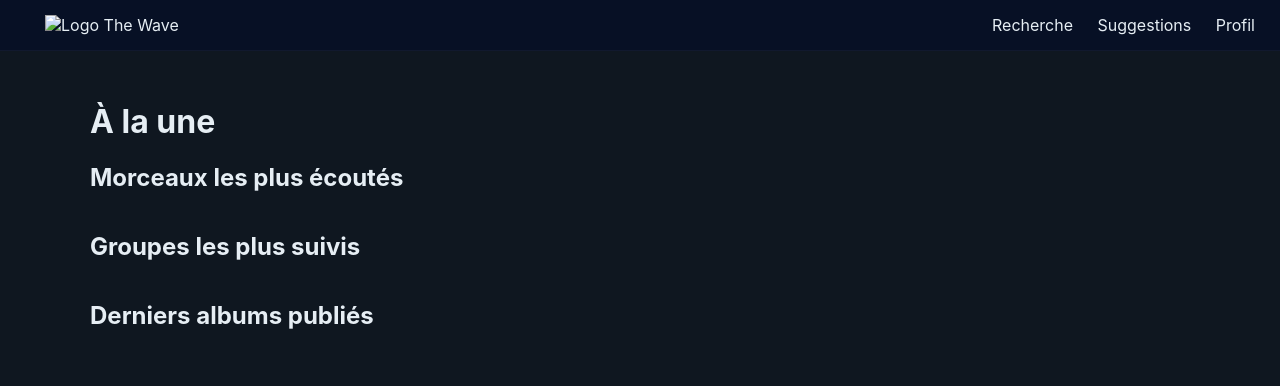
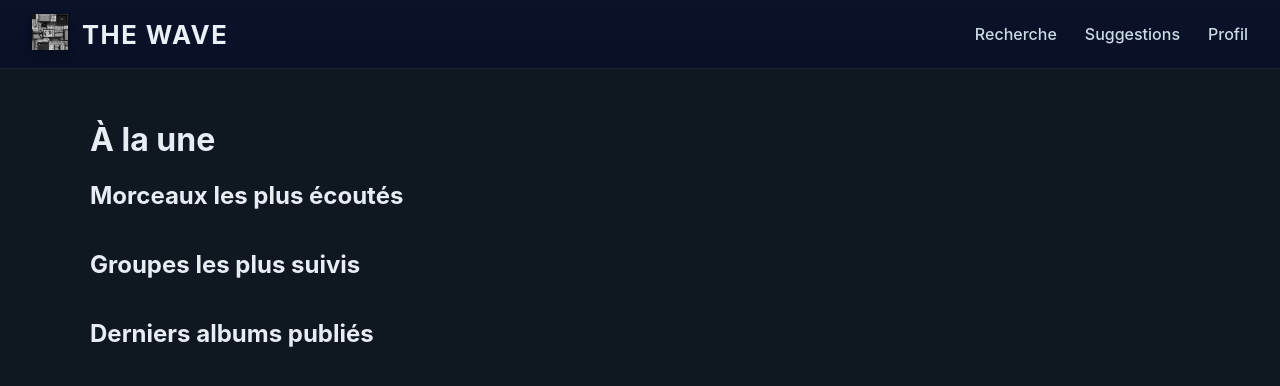
Before and after one commit to DanieldelaCueva/the-wave-project, a Flask app: page / in a window 1280 px wide. Shown: the top 386 px of the page. Run offline with Flask 3, Linux system fonts and the light colour scheme; data that the repository does not hold is empty; some libraries are stand-ins or nearby versions.

Commit message:
page accueil du site

```diff
--- a/src/main.py
+++ b/src/main.py
@@ -1,14 +1,40 @@
 from flask import Flask, render_template, request
+import psycopg2
+import psycopg2.extras
+
+def connect():
+    """
+    Changer ceci pour le rendu final
+    """
+    conn = psycopg2.connect(
+        host = 'localhost',
+        dbname = 'delacuevapuert_db',
+        user='postgres',
+        password = 'admin', # mot de passe de la base
+        cursor_factory = psycopg2.extras.NamedTupleCursor,
+    )
+    conn.autocommit = True
+    return conn
 
 app = Flask(__name__)
 
 @app.route('/')
 def accueil():
-    # exemples de données de démo
-    top_tracks = []
-    top_groups = []
-    last_albums = []
-    return render_template('accueil.html', top_tracks=top_tracks, top_groups=top_groups, last_albums=last_albums)
+    derniers_albums = ()
+    groupes_plus_suivis = ()
+    morceaux_plus_ecoutes = ()
+
+    with connect() as conn:
+        with conn.cursor() as cur1:
+            cur1.execute("SELECT titre, album.imCouverture, nom AS nomGroupe FROM album NATURAL JOIN publie JOIN groupe ON publie.idgroupe = groupe.idgroupe ORDER BY dParution DESC LIMIT 5")
+            derniers_albums = cur1.fetchall()
+        with conn.cursor() as cur2:
+            cur2.execute("SELECT nom, imCouverture, count(pseudo) as abonnes FROM groupe NATURAL JOIN suitGroupe GROUP BY idGroupe ORDER BY abonnes DESC LIMIT 3")
+            groupes_plus_suivis = cur2.fetchall()
+        with conn.cursor() as cur3:
+            cur3.execute("SELECT titre, sum(dureeEcoute) as tpsEcoute FROM morceau NATURAL JOIN ecoute GROUP BY idMorceau ORDER BY tpsEcoute DESC LIMIT 5")
+            morceaux_plus_ecoutes = cur3.fetchall()
+    return render_template('accueil.html', derniers_albums = derniers_albums, groupes_plus_suivis = groupes_plus_suivis, morceaux_plus_ecoutes = morceaux_plus_ecoutes)
 
 @app.route('/connexion', methods=['GET','POST'])
 def connexion():
--- a/src/static/css/style.css
+++ b/src/static/css/style.css
@@ -5,16 +5,72 @@ body {
     font-family: -apple-system, BlinkMacSystemFont, 'Segoe UI', Roboto, 'Helvetica Neue', Arial;
 }
 
+/* --- HEADER --- */
+
 .navbar {
     display: flex;
     justify-content: space-between;
     align-items: center;
-    padding: 15px 25px;
-    background: #071025;
-    border-bottom: 1px solid rgba(255,255,255,0.04);
+    padding: 14px 32px;
+    background: linear-gradient(180deg, #0b132b, #071025);
+    border-bottom: 1px solid rgba(255,255,255,0.06);
+    backdrop-filter: blur(6px);
+    position: sticky;
+    top: 0;
+    z-index: 1000;
 }
 
-.navbar a { color: #e6eef4; margin-left: 20px; text-decoration: none; }
+.brand {
+    display: flex;
+    align-items: center;
+    gap: 14px;
+}
+
+.logo img {
+    height: 40px;
+    filter: drop-shadow(0 2px 4px rgba(0,0,0,0.4));
+}
+
+.title {
+    font-size: 1.6rem;
+    font-weight: 700;
+    letter-spacing: 1.5px;
+    margin: 0;
+    color: #e9f1f7;
+}
+
+.nav-links {
+    display: flex;
+    gap: 28px;
+}
+
+.nav-links a {
+    text-decoration: none;
+    font-weight: 500;
+    color: #cdd9e3;
+    padding: 6px 0;
+    position: relative;
+    transition: color .2s ease;
+}
+
+/* Línea elegante al pasar el ratón */
+.nav-links a::after {
+    content: "";
+    position: absolute;
+    left: 0; bottom: -2px;
+    width: 0%; height: 2px;
+    background: #1db954; /* verde estilo Spotify */
+    border-radius: 2px;
+    transition: width .25s ease;
+}
+
+.nav-links a:hover {
+    color: #ffffff;
+}
+
+.nav-links a:hover::after {
+    width: 100%;
+}
 
 .logo img { height: 36px; }
 
--- a/src/templates/accueil.html
+++ b/src/templates/accueil.html
@@ -6,11 +6,10 @@
 <section>
     <h2>Morceaux les plus écoutés</h2>
     <div class="grid">
-        {% for track in top_tracks %}
+        {% for morceau in morceaux_plus_ecoutes %}
             <div class="card music-card">
-                <img src="{{ track.cover }}" class="cover" alt="Pochette">
-                <h3>{{ track.title }}</h3>
-                <p>{{ track.artist }}</p>
+                <h3>{{ morceau.titre }}</h3>
+                <p>{{ morceau.tpsecoute }}</p>
             </div>
         {% endfor %}
     </div>
@@ -19,10 +18,15 @@
 <section>
     <h2>Groupes les plus suivis</h2>
     <div class="grid">
-        {% for group in top_groups %}
+        {% for groupe in groupes_plus_suivis %}
             <div class="card">
-                <h3>{{ group.name }}</h3>
-                <p>{{ group.followers }} abonnés</p>
+                <img src="{{ groupe.imCouverture }}" class="cover" alt="Pochette">
+                <h3>{{ groupe.nom }}</h3>
+                {% if groupe.abonnes == 1 %}
+                <p>{{ groupe.abonnes }} abonné</p>
+                {% else %}
+                <p>{{ groupe.abonnes }} abonnés</p>
+                {% endif %}
             </div>
         {% endfor %}
     </div>
@@ -31,11 +35,11 @@
 <section>
     <h2>Derniers albums publiés</h2>
     <div class="grid">
-        {% for album in last_albums %}
+        {% for album in derniers_albums %}
             <div class="card album-card">
-                <img src="{{ album.cover }}" class="cover" alt="Pochette">
-                <h3>{{ album.title }}</h3>
-                <p>{{ album.group }}</p>
+                <img src="{{ album.imCouverture }}" class="cover" alt="Pochette">
+                <h3>{{ album.titre }}</h3>
+                <p>{{ album.nomGroupe }}</p>
             </div>
         {% endfor %}
     </div>
--- a/src/templates/base.html
+++ b/src/templates/base.html
@@ -1,23 +1,33 @@
 <!DOCTYPE html>
 <html lang="fr">
   <head>
-    <meta charset="UTF-8">
-    <meta name="viewport" content="width=device-width, initial-scale=1.0">
+    <meta charset="UTF-8" />
+    <meta name="viewport" content="width=device-width, initial-scale=1.0" />
     <title>{% block title %}The Wave{% endblock %}</title>
-    <link rel="stylesheet" href="{{ url_for('static', filename='css/style.css') }}">
+    <link
+      rel="stylesheet"
+      href="{{ url_for('static', filename='css/style.css') }}"
+    />
   </head>
   <body>
     <header class="navbar">
-        <a href="/" class="logo"><img src="{{ url_for('static', filename='img/logo.png') }}" alt="Logo The Wave"></a>
-        <nav>
+      <div class="brand">
+        <a href="/" class="logo">
+          <img
+            src="{{ url_for('static', filename='img/logo.jpg') }}"
+            alt="Logo The Wave"
+          />
+        </a>
+        <p class="title">THE WAVE</p>
+      </div>
+
+      <nav class="nav-links">
         <a href="/recherche">Recherche</a>
         <a href="/suggestions">Suggestions</a>
         <a href="/profil">Profil</a>
       </nav>
     </header>
 
-    <main class="content">
-        {% block content %}{% endblock %}
-    </main>
+    <main class="content">{% block content %}{% endblock %}</main>
   </body>
 </html>
```
Also changed, not shown: src/static/img/logo.jpg (added), src/static/img/logo.png (deleted), 1 other file. Lines whose indentation alone changed are shown as unchanged.
